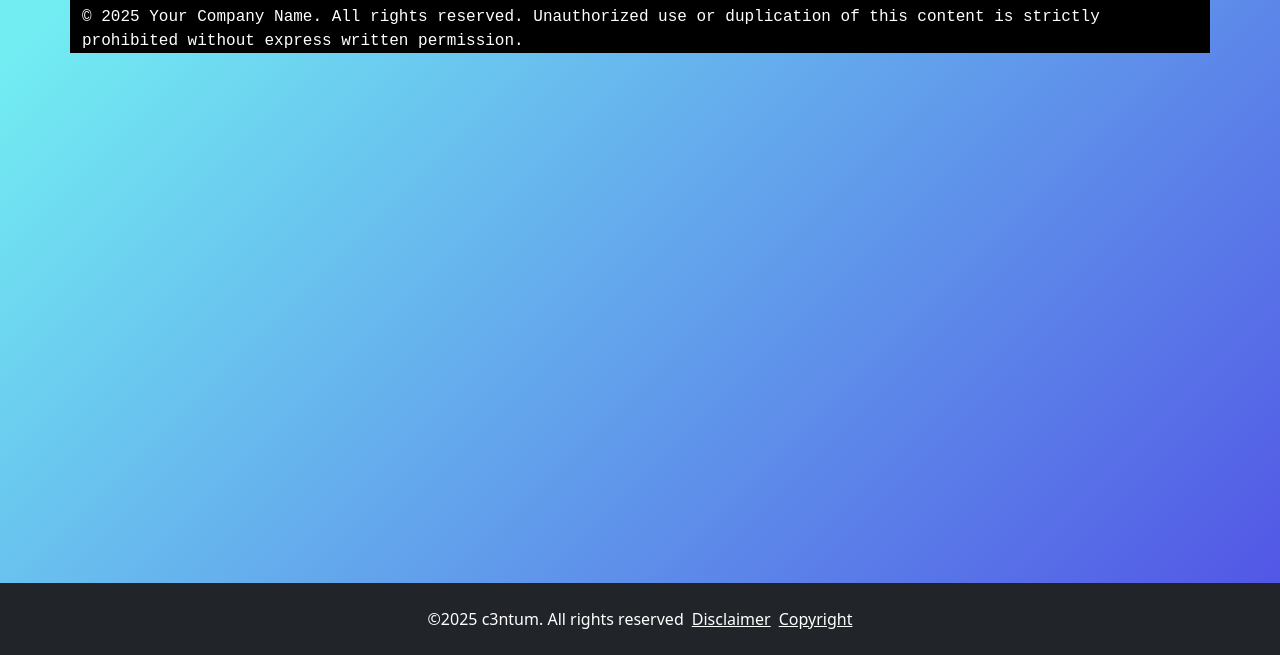
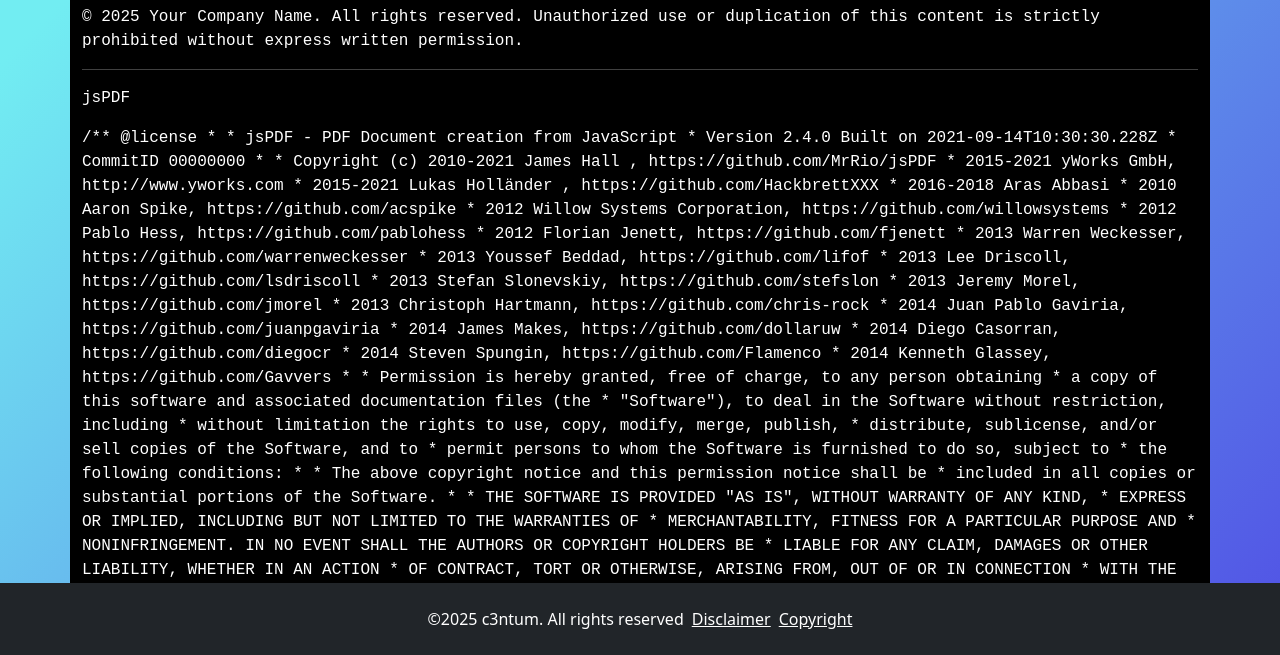
Before and after one commit to c3ntum/c3n_web, a plain HTML site: page copyright.html in a window 1280 px wide. Shown: the part 145-800 px from the top of the page. Drawn offline with nearby package versions, Linux system fonts and the light colour scheme.

Commit message:
Add files via upload

```diff
--- a/copyright.html
+++ b/copyright.html
@@ -17,7 +17,59 @@
     <div class="container mt-5 black">
         <h2>Copyright</h2>
         <p>&copy; 2025 Your Company Name. All rights reserved. Unauthorized use or duplication of this content is strictly prohibited without express written permission.</p>
-
+        <hr>
+        <p>jsPDF</p>
+        <p>
+            /** @license
+ *
+ * jsPDF - PDF Document creation from JavaScript
+ * Version 2.4.0 Built on 2021-09-14T10:30:30.228Z
+ *                      CommitID 00000000
+ *
+ * Copyright (c) 2010-2021 James Hall <james@parall.ax>, https://github.com/MrRio/jsPDF
+ *               2015-2021 yWorks GmbH, http://www.yworks.com
+ *               2015-2021 Lukas Holländer <lukas.hollaender@yworks.com>, https://github.com/HackbrettXXX
+ *               2016-2018 Aras Abbasi <aras.abbasi@gmail.com>
+ *               2010 Aaron Spike, https://github.com/acspike
+ *               2012 Willow Systems Corporation, https://github.com/willowsystems
+ *               2012 Pablo Hess, https://github.com/pablohess
+ *               2012 Florian Jenett, https://github.com/fjenett
+ *               2013 Warren Weckesser, https://github.com/warrenweckesser
+ *               2013 Youssef Beddad, https://github.com/lifof
+ *               2013 Lee Driscoll, https://github.com/lsdriscoll
+ *               2013 Stefan Slonevskiy, https://github.com/stefslon
+ *               2013 Jeremy Morel, https://github.com/jmorel
+ *               2013 Christoph Hartmann, https://github.com/chris-rock
+ *               2014 Juan Pablo Gaviria, https://github.com/juanpgaviria
+ *               2014 James Makes, https://github.com/dollaruw
+ *               2014 Diego Casorran, https://github.com/diegocr
+ *               2014 Steven Spungin, https://github.com/Flamenco
+ *               2014 Kenneth Glassey, https://github.com/Gavvers
+ *
+ * Permission is hereby granted, free of charge, to any person obtaining
+ * a copy of this software and associated documentation files (the
+ * "Software"), to deal in the Software without restriction, including
+ * without limitation the rights to use, copy, modify, merge, publish,
+ * distribute, sublicense, and/or sell copies of the Software, and to
+ * permit persons to whom the Software is furnished to do so, subject to
+ * the following conditions:
+ *
+ * The above copyright notice and this permission notice shall be
+ * included in all copies or substantial portions of the Software.
+ *
+ * THE SOFTWARE IS PROVIDED "AS IS", WITHOUT WARRANTY OF ANY KIND,
+ * EXPRESS OR IMPLIED, INCLUDING BUT NOT LIMITED TO THE WARRANTIES OF
+ * MERCHANTABILITY, FITNESS FOR A PARTICULAR PURPOSE AND
+ * NONINFRINGEMENT. IN NO EVENT SHALL THE AUTHORS OR COPYRIGHT HOLDERS BE
+ * LIABLE FOR ANY CLAIM, DAMAGES OR OTHER LIABILITY, WHETHER IN AN ACTION
+ * OF CONTRACT, TORT OR OTHERWISE, ARISING FROM, OUT OF OR IN CONNECTION
+ * WITH THE SOFTWARE OR THE USE OR OTHER DEALINGS IN THE SOFTWARE.
+ *
+ * Contributor(s):
+ *    siefkenj, ahwolf, rickygu, Midnith, saintclair, eaparango,
+ *    kim3er, mfo, alnorth, Flamenco
+ */
+        </p>
     </div>
 
 <!--FOOTBAR-->
@@ -28,4 +80,5 @@
     <script src="https://cdn.jsdelivr.net/npm/bootstrap@5.3.3/dist/js/bootstrap.bundle.min.js" integrity="sha384-YvpcrYf0tY3lHB60NNkmXc5s9fDVZLESaAA55NDzOxhy9GkcIdslK1eN7N6jIeHz" crossorigin="anonymous"></script>    <script src="menubar.js"></script>
     <script src="footbar.js"></script>
 </body>
+
 </html>
```
